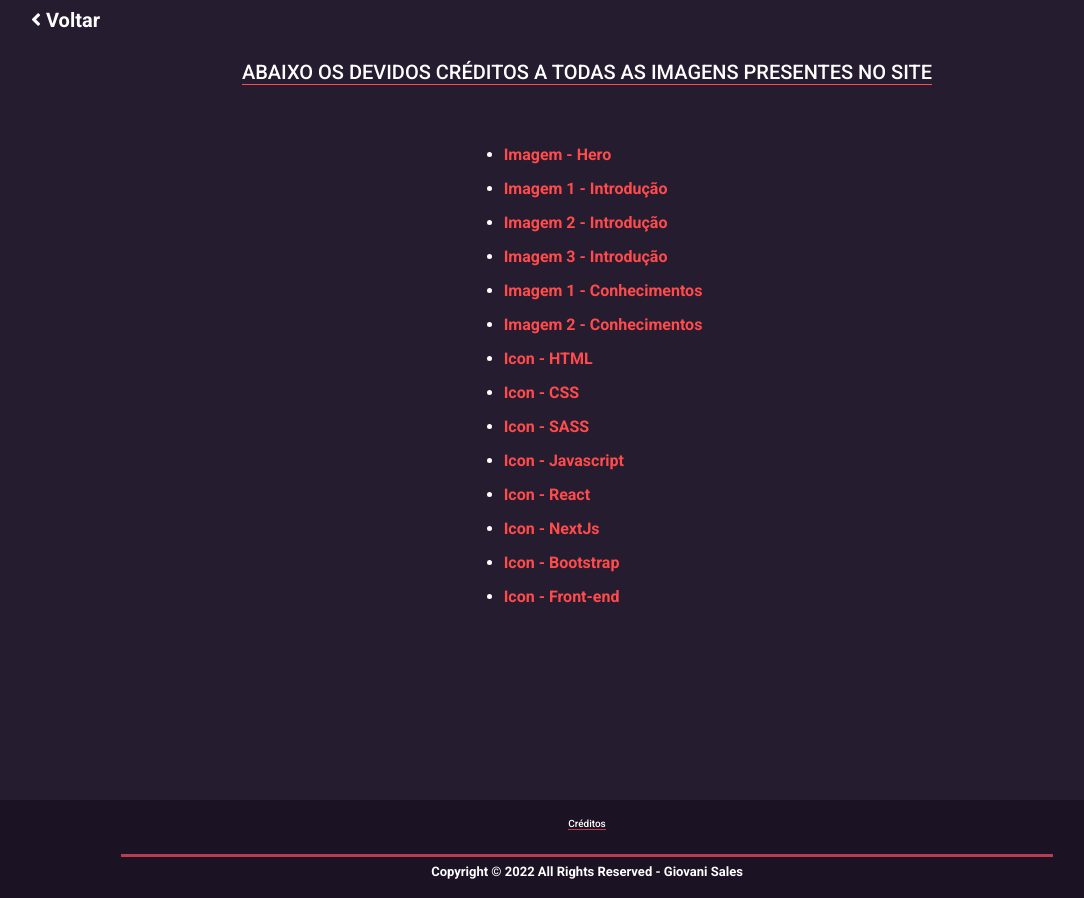
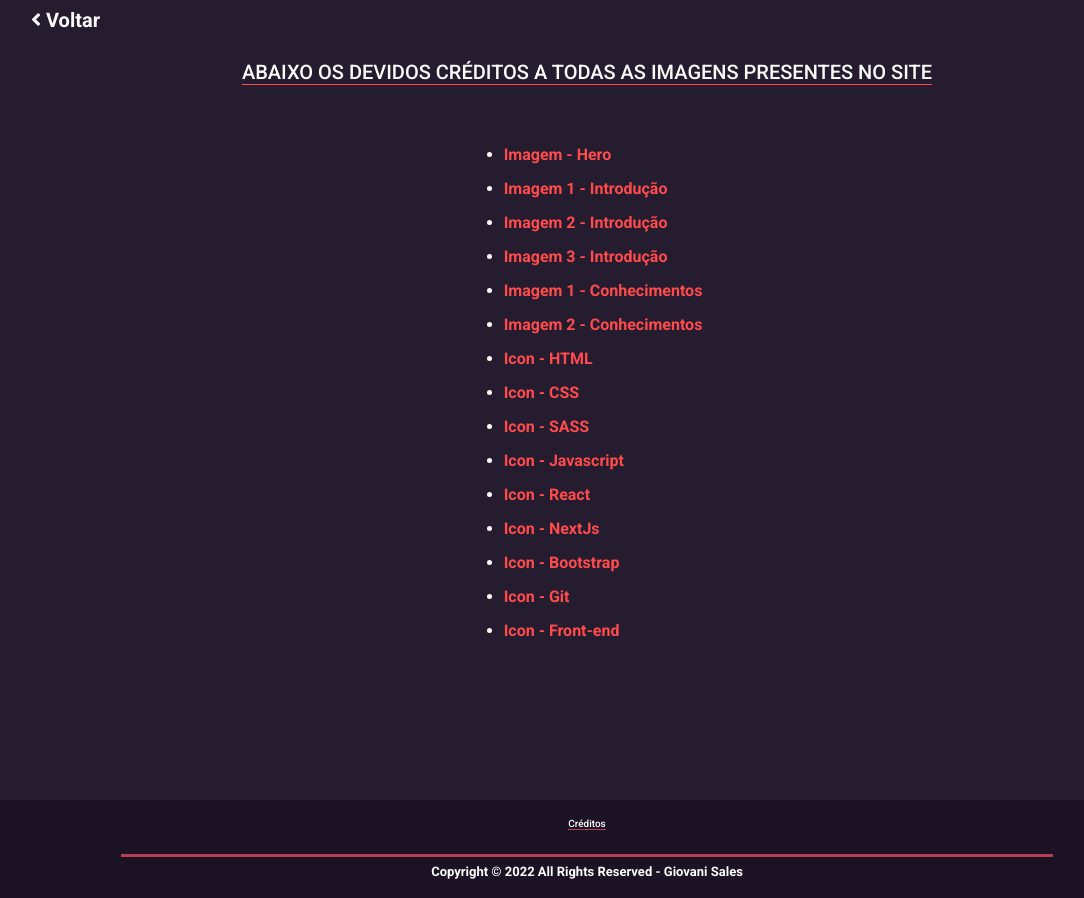
Before and after one commit to ggsales/portfolio, a Next.js app: page /creditos in a window 1280 px wide. Shown: the whole page, without its empty margins (53-1137 px from the left). Built offline with nearby package versions, Linux system fonts and the light colour scheme.

Commit message:
add credits a new icon

```diff
--- a/components/Elements/Credits/CreditsArea.js
+++ b/components/Elements/Credits/CreditsArea.js
@@ -25,6 +25,7 @@ export default function CreditsArea(){
                             <li><Link href="https://icon-icons.com/icon/react-original-logo/146374"><a>Icon - React</a></Link></li>
                             <li><Link href="https://icon-icons.com/icon/NextJS/132160"><a>Icon - NextJs</a></Link></li>
                             <li><Link href="https://www.flaticon.com/free-icon/bootstrap_5968672?term=bootstrap&page=1&position=3&page=1&position=3&related_id=5968672&origin=search"><a>Icon - Bootstrap</a></Link></li>
+                            <li><Link href="https://icons8.com/icon/20906/git"><a>Icon - Git</a></Link></li>
                             <li><Link href="https://www.flaticon.com/download/icon/landing/2282188?format=png&size=64&type=standard"><a>Icon - Front-end</a></Link></li>
                         </ul>
                     </div>
```
